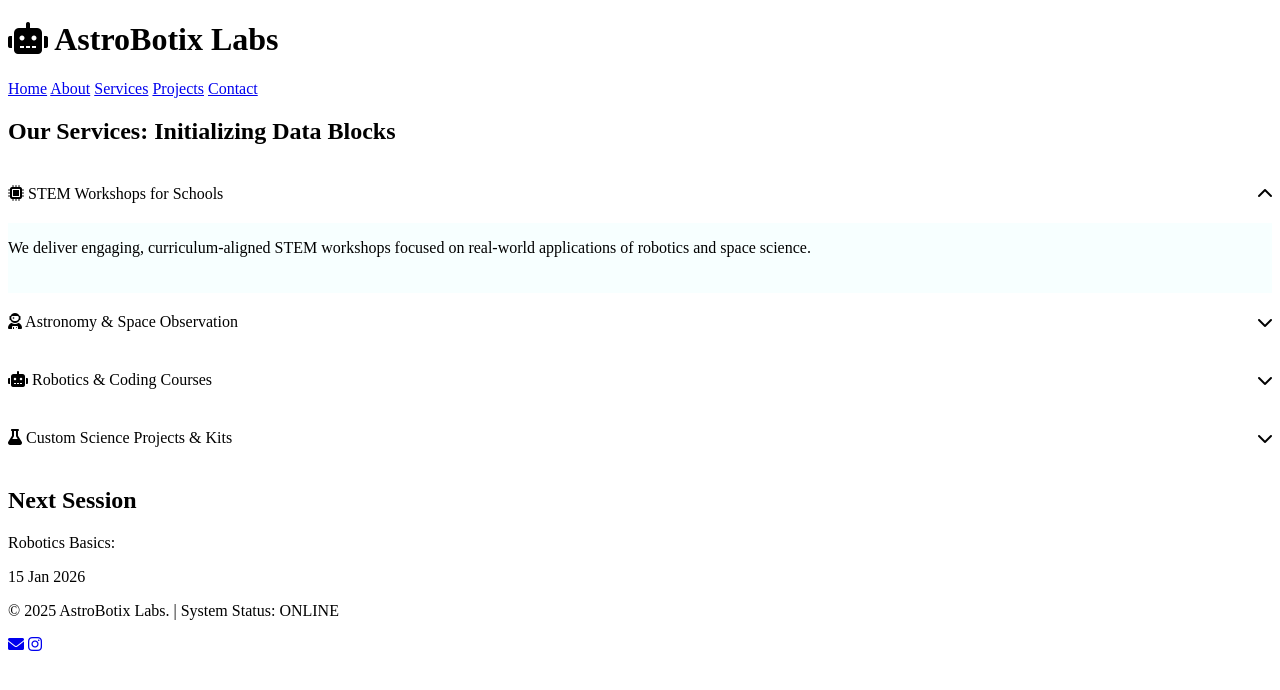
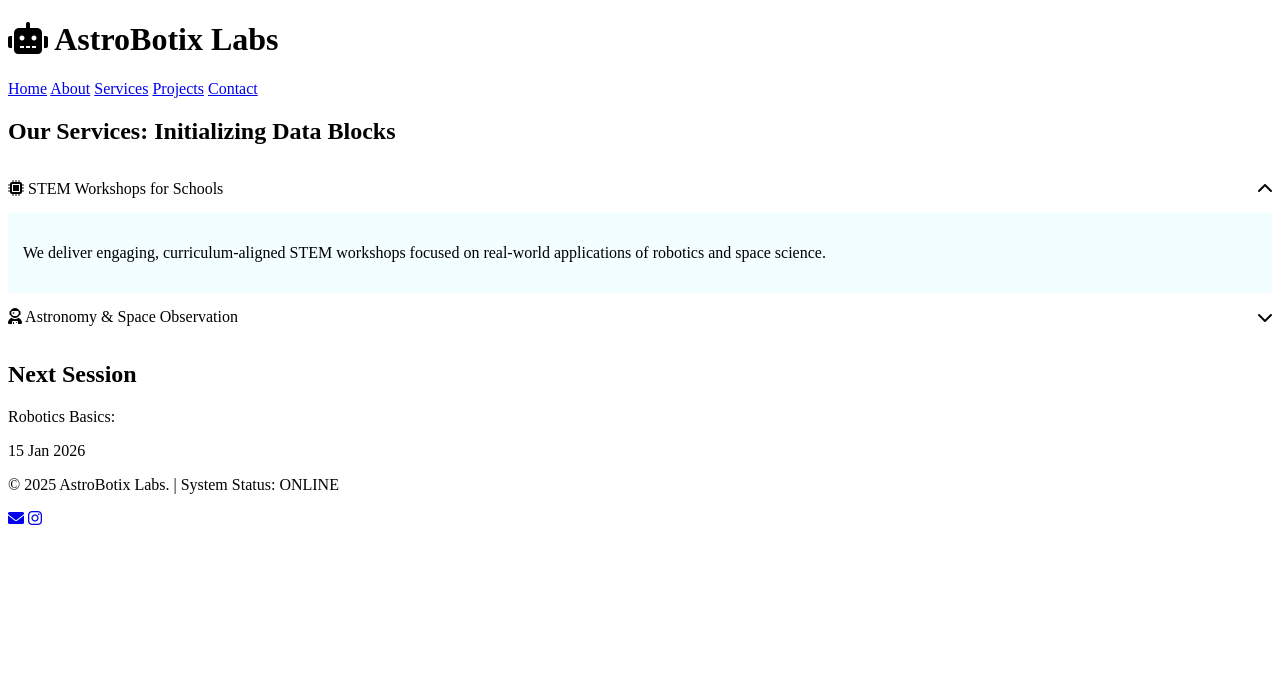
Before and after one commit to AstrobotsLabs/Astrobots-Labs-website, a plain HTML site: page services.html in a window 1280 px wide. Both pictures are taken after a click on the item 640 px from the left and 193 px from the top of the page. Drawn offline with Linux system fonts and the light colour scheme.

Commit message:
Update services.html

```diff
--- a/services.html
+++ b/services.html
@@ -7,6 +7,31 @@
     <link href="https://fonts.googleapis.com/css2?family=Poppins:wght@300;400;600&family=Share+Tech+Mono&display=swap" rel="stylesheet">
     <link rel="stylesheet" href="https://cdnjs.cloudflare.com/ajax/libs/font-awesome/6.0.0/css/all.min.css">
     <link rel="stylesheet" href="styles.css">
+    <style>
+        /* Local fix to ensure the accordion works even if styles.css is cached */
+        .details-content {
+            max-height: 0;
+            overflow: hidden;
+            transition: max-height 0.4s ease-out;
+            background: rgba(0, 234, 255, 0.05);
+        }
+        .service-item.active .details-content {
+            max-height: 500px; /* Adjust based on content length */
+            padding: 15px;
+        }
+        .service-item.active .indicator {
+            transform: rotate(180deg);
+            color: var(--color-accent);
+        }
+        .service-title {
+            cursor: pointer;
+            display: flex;
+            justify-content: space-between;
+            align-items: center;
+            padding: 15px 0;
+            border-bottom: 1px solid var(--color-border);
+        }
+    </style>
 </head>
 <body>
 
@@ -24,8 +49,8 @@
     <main class="content">
         <div class="panel span-2">
             <h2>Our Services: Initializing Data Blocks</h2>
+            <ul class="services-list" style="list-style: none; padding: 0;">
 
-            <ul class="services-list">
                 <li class="service-item">
                     <div class="service-title">
                         <span><i class="fas fa-microchip"></i> STEM Workshops for Schools</span>
@@ -42,31 +67,10 @@
                         <i class="fas fa-chevron-down indicator"></i>
                     </div>
                     <div class="details-content">
-                        <p>Explore the cosmos! Our camps offer instruction in telescopic observation, celestial navigation, and space science theory.</p>
-                        <p><strong>Focus Areas:</strong> Planetary Science, Astrophotography, Data Analysis.</p>
+                        <p>Night sky navigation, telescope operation, and deep-space astrophotography sessions.</p>
                     </div>
                 </li>
 
-                <li class="service-item">
-                    <div class="service-title">
-                        <span><i class="fas fa-robot"></i> Robotics & Coding Courses</span>
-                        <i class="fas fa-chevron-down indicator"></i>
-                    </div>
-                    <div class="details-content">
-                        <p>From block programming to advanced Python and C++ for machine control. Students learn to build, program, and test autonomous robotic systems.</p>
-                        <p><strong>Focus Areas:</strong> Algorithmic Thinking, Microcontroller Programming, Sensor Integration.</p>
-                    </div>
-                </li>
-
-                <li class="service-item">
-                    <div class="service-title">
-                        <span><i class="fas fa-flask"></i> Custom Science Projects & Kits</span>
-                        <i class="fas fa-chevron-down indicator"></i>
-                    </div>
-                    <div class="details-content">
-                        <p>We design custom kits and projects for science fairs, clubs, or individual study, providing all components and detailed documentation.</p>
-                    </div>
-                </li>
             </ul>
         </div>
 
@@ -88,20 +92,17 @@
     </footer>
 
     <script>
-        document.querySelectorAll('.service-item').forEach(item => {
-            item.addEventListener('click', () => {
-                // Toggle the 'active' class on the clicked item
-                item.classList.toggle('active');
+        // Use DOMContentLoaded to make sure the script runs AFTER the page loads
+        document.addEventListener('DOMContentLoaded', () => {
+            const items = document.querySelectorAll('.service-item');
 
-                // Optional: Close other open items (Accordion mode)
-                document.querySelectorAll('.service-item').forEach(otherItem => {
-                    if (otherItem !== item) {
-                        otherItem.classList.remove('active');
-                    }
+            items.forEach(item => {
+                item.addEventListener('click', () => {
+                    item.classList.toggle('active');
+                    console.log('Clicked:', item.querySelector('.service-title').innerText);
                 });
             });
         });
     </script>
-
 </body>
 </html>
```
